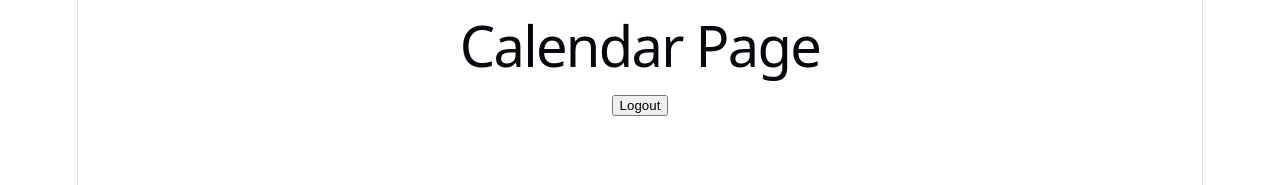
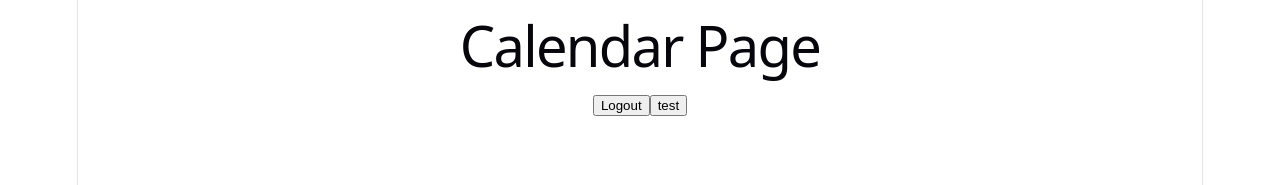
Before and after one commit to TotallyNotApour/react-googleCalendar-frontend, a React (Vite) app: page /calendar in a window 1280 px wide. Shown: the top 185 px of the page. Built offline with nearby package versions, Linux system fonts and the light colour scheme; sample sign-in values are in the browser's storage.

Commit message:
feat: Add user data fetching and test button to Calendar, update registration to navigate on success

```diff
--- a/src/pages/Calendar.tsx
+++ b/src/pages/Calendar.tsx
@@ -8,12 +8,32 @@ function Calendar() {
         localStorage.removeItem("token");
         navigate("/");
     }
+
+    const handleTest = async () => {
+        const token = localStorage.getItem("token");
+        try {
+            const response = await fetch("http://localhost:5000/api/auth/me", {
+                headers: {
+                    Authorization: `Bearer ${token}`,
+                },
+            });
+            const data = await response.json();
+            console.log(data);
+        } catch (error) {
+            console.error("Error fetching user data:", error);
+        }
+    };
+
     return (
         <div>
             <h1>Calendar Page</h1>
             <button onClick={handleLogout}>
                 Logout
             </button>
+
+            <button onClick={handleTest}>
+                test
+            </button>
         </div>
     )
 }
--- a/src/pages/Register.tsx
+++ b/src/pages/Register.tsx
@@ -1,9 +1,13 @@
 import { useState } from "react";
 import { Link } from "react-router-dom";
+import { useNavigate } from "react-router-dom";
+
 function Register() {
     const [email, setEmail] = useState("");
     const [password, setPassword] = useState("");
     const [confirmPassword, setConfirmPassword] = useState("");
+
+    const navigate = useNavigate();
 
     const handleSubmit = async (e: React.SubmitEvent<HTMLFormElement>) => {
         e.preventDefault();
@@ -28,7 +32,8 @@ function Register() {
             const data = await response.json();
 
             console.log(data);
-
+            localStorage.setItem("token", data.token);
+            navigate("/calendar");
 
         } catch (error) {
             console.error("Register failed:", error);
```
